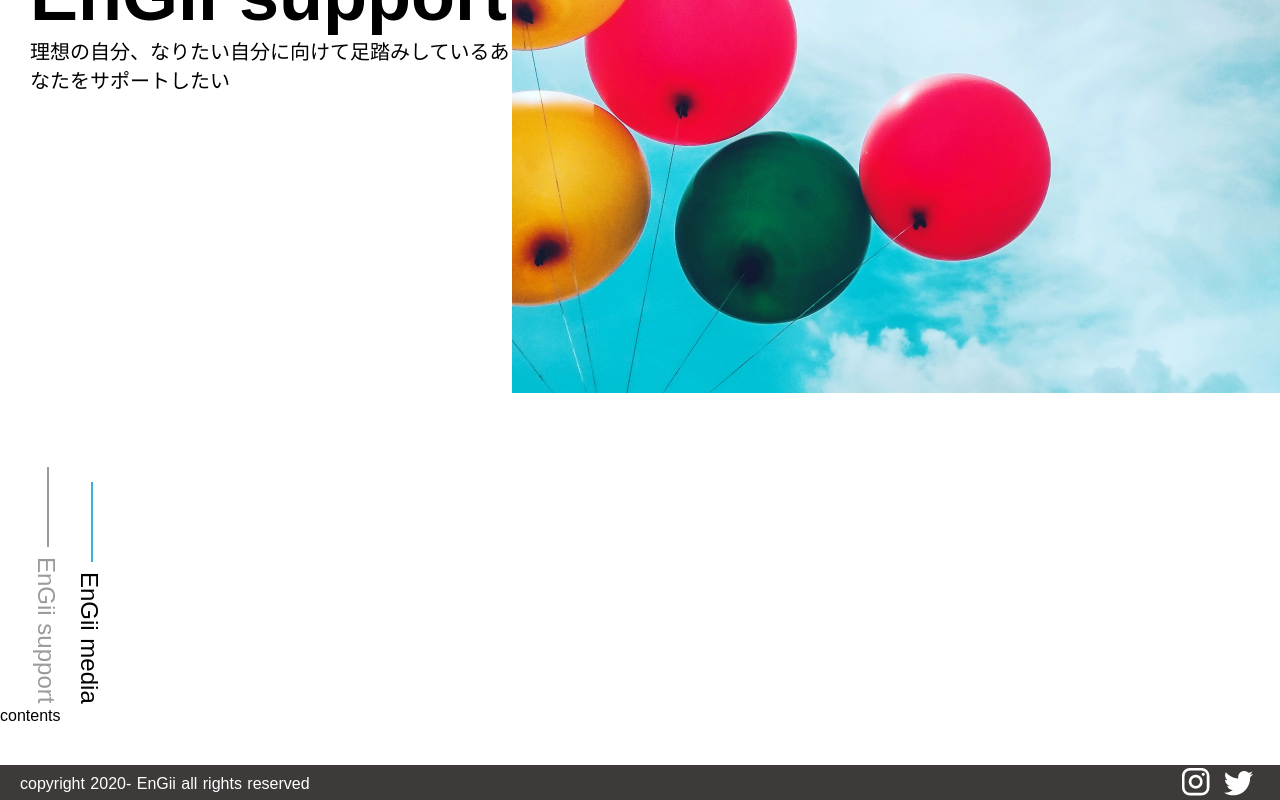
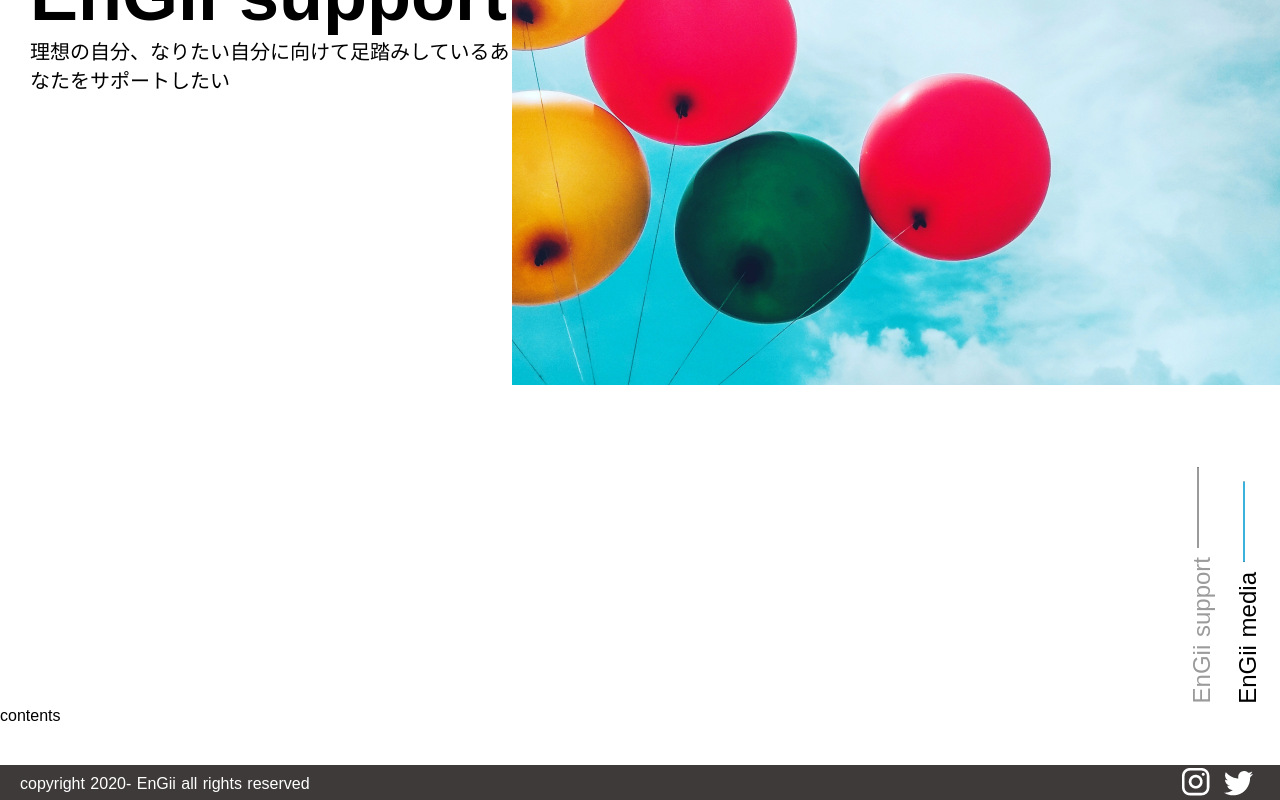
Before and after one commit to reiji-0720/EnGii-HP-recreate, a Nuxt app: page /support in a window 1280 px wide. Shown: the part 311-1111 px from the top of the page. Built offline with nearby package versions, Linux system fonts and the light colour scheme.

Commit message:
Update support.vue

```diff
--- a/pages/support.vue
+++ b/pages/support.vue
@@ -14,14 +14,13 @@
     <div class="subArea">
       <div class="supportLeftVertical">
         <div class="inline clearfix">
-            <div class="border borderOne"></div>
           <p class="verticalOne">EnGii support</p>
+          <div class="border borderOne"></div>
         </div>
 
         <div class="inline clearfix">
-        <div class="border borderSecond"></div>
           <p class="verticalSecond">EnGii media</p>
-
+          <div class="border borderSecond"></div>
         </div>
       </div>
       <div class="supportContens">
@@ -52,6 +51,8 @@ components: {
 .supportTopLeft {
   float: right;
   width: 60%;
+  height:100%;
+  overflow:hidden;
   /* height: 568px; */
 }
 .supportTopRight {
@@ -94,20 +95,22 @@ components: {
 .inline {
   /* float: left; */
   display: inline-block;
+  transform:rotate(180deg);
 }
 .supportLeftVertical {
   padding-top: 72px;
+   text-align:right;
 }
 .supportLeftVertical p {
   writing-mode: vertical-rl;
   font-size: 24px;
 }
 .verticalOne {
-  padding-left: 32px;
+  padding-left: 18px;
   color: #9b9b9b;
 }
 .verticalSecond {
-  padding-left: 15px;
+  padding-left: 18px;
 }
 .border {
   height: 80px;
@@ -116,11 +119,11 @@ components: {
   display: block;
 }
 .borderOne {
-  margin: 10px 0 10px 47px;
+  margin: 10px 0 10px 35px;
   border: 1px solid #9b9b9b;
 }
 .borderSecond {
-  margin: 10px 0 10px 31px;
+  margin: 10px 0 10px 35px;
   border: 1px solid #3bb2db;
 }
 .mediaContens {
```
